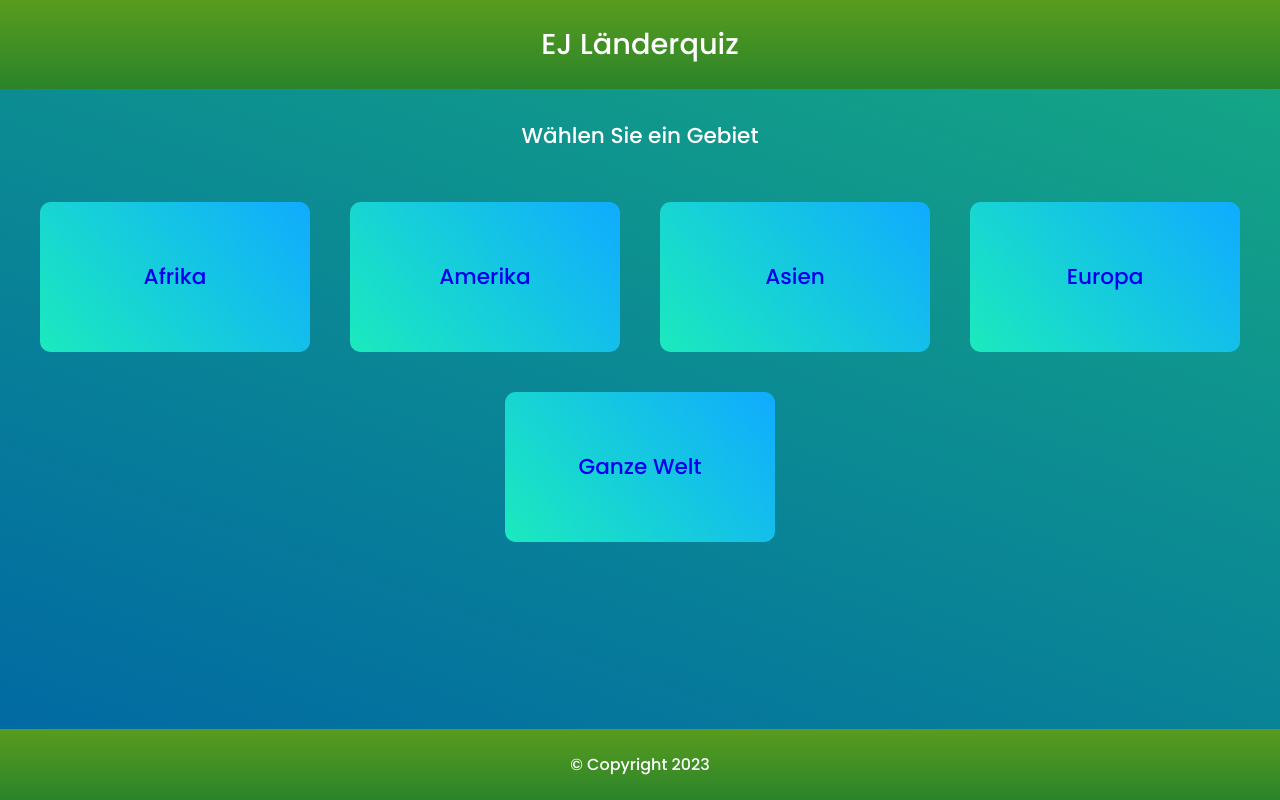
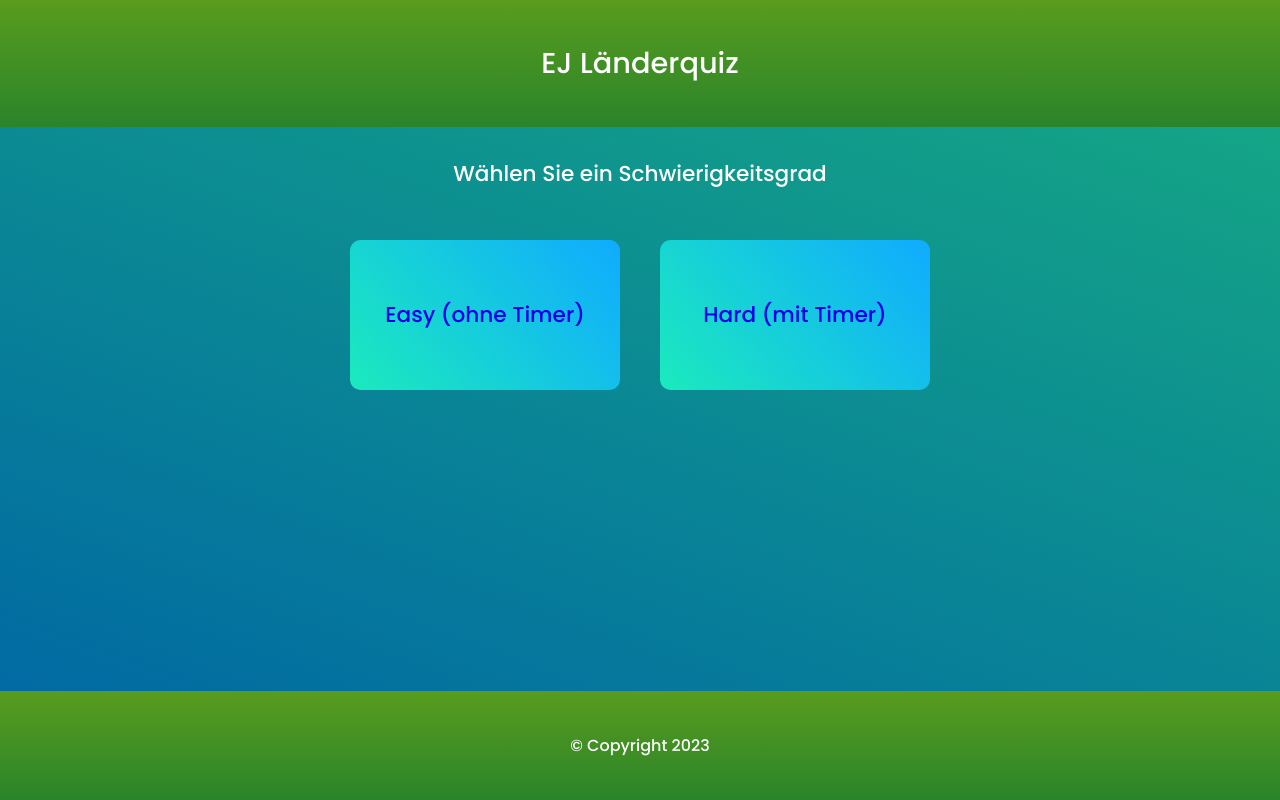
Before and after one commit to EllisArn/LA1304, a plain HTML site: page client/Index.html in a window 1280 px wide. Both pictures are taken after a click on the link "Afrika". Drawn offline with Linux system fonts and the light colour scheme.

Commit message:
Unnötige CSS Datei entfernt

```diff
--- a/client/CSS/style.css
+++ b/client/CSS/style.css
@@ -81,3 +81,42 @@ footer {
   width: 100%;
   margin-bottom: 30px;
 }
+
+.mainBtn {
+  background-image: linear-gradient(50deg, #1beabd, #10abff);
+  justify-content: center;
+  align-items: center;
+  text-decoration: none;
+  height: 150px;
+  width: 270px;
+  margin: 20px;
+  font-size: 135%;
+  border-radius: 0.5em;
+  position: relative;
+  z-index: 1;
+  transition: transform 0.5s;
+}
+
+.mainBtn::before {
+  position: absolute;
+  content: "";
+  top: 0;
+  right: 0;
+  bottom: 0;
+  left: 0;
+  border-radius: 0.5em;
+  background-image: linear-gradient(50deg, #1beabd, #21cc6b);
+  z-index: -1;
+  transition: transform 1s, opacity 1s;
+  opacity: 0;
+}
+
+.mainBtn:hover::before {
+  opacity: 1;
+  transform: scale(1.02);
+}
+
+.mainBtn:hover {
+  cursor: pointer;
+  transform: scale(1.05);
+}
--- a/client/Index.html
+++ b/client/Index.html
@@ -6,7 +6,6 @@
     <meta name="viewport" content="width=device-width, initial-scale=1.0" />
     <meta name="keywords" content="Country quiz" />
     <link rel="stylesheet" href="./CSS/style.css" />
-    <link id="customCSS" rel="stylesheet" href="#" />
     <link rel="preconnect" href="https://fonts.googleapis.com" />
     <link rel="preconnect" href="https://fonts.gstatic.com" crossorigin />
     <link
--- /dev/null
+++ b/client/JavaScript/easyOrHard.js
@@ -0,0 +1,20 @@
+const main = document.querySelector('main')
+
+export function renderEasyOrHard(){
+    main.innerHTML = `<p class="userCommand">Wählen Sie ein Schwierigkeitsgrad</p>
+    <div class="divBtnMain">
+        <a id="easyBtn" class="mainBtn" href="#">Easy (ohne Timer)</a>
+        <a id="hardBtn" class="mainBtn" href="#">Hard (mit Timer)</a>
+    </div>`;
+
+    document.getElementById("easyBtn").addEventListener("click", easyBtnClicked);
+    document.getElementById("hardBtn").addEventListener("click", hardBtnClicked);
+}
+
+function easyBtnClicked(){
+    console.log("Easy button was clicked");
+}
+
+function hardBtnClicked(){
+    console.log("Hard button was clicked");
+}
--- a/client/JavaScript/sites.js
+++ b/client/JavaScript/sites.js
@@ -1,8 +1,6 @@
 const main = document.querySelector('main')
-const customCSS = document.getElementById('customCSS')
 
 const renderHome = () => {
-  customCSS.href = './CSS/home.css'
   main.innerHTML = `<p class="userCommand">Wählen Sie ein Gebiet</p>
   <div class="divBtnMain">
       <a class="mainBtn" href="#africa">Afrika</a>
@@ -13,7 +11,11 @@ const renderHome = () => {
   </div>`
 }
 
-const renderAfrica = () => {}
+const renderAfrica = () => {
+  import('./easyOrHard.js').then((module) => {
+    module.renderEasyOrHard()
+  })
+}
 
 const renderAmerica = () => {}
 
```
